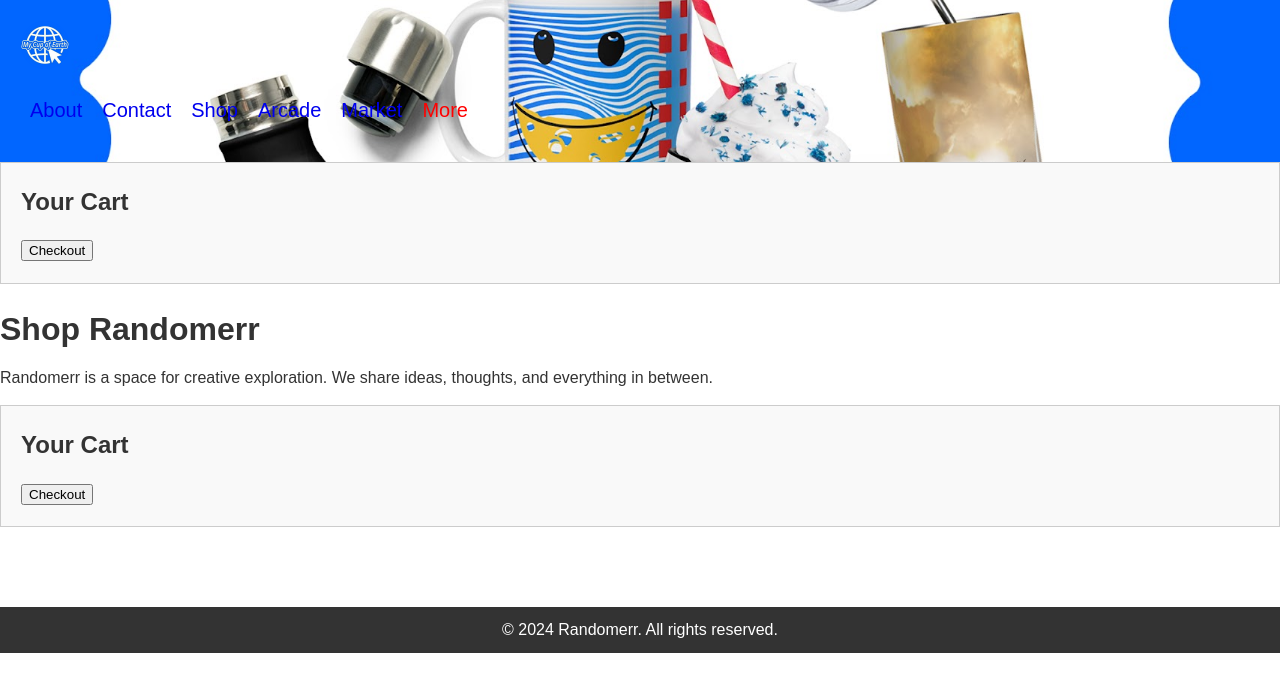
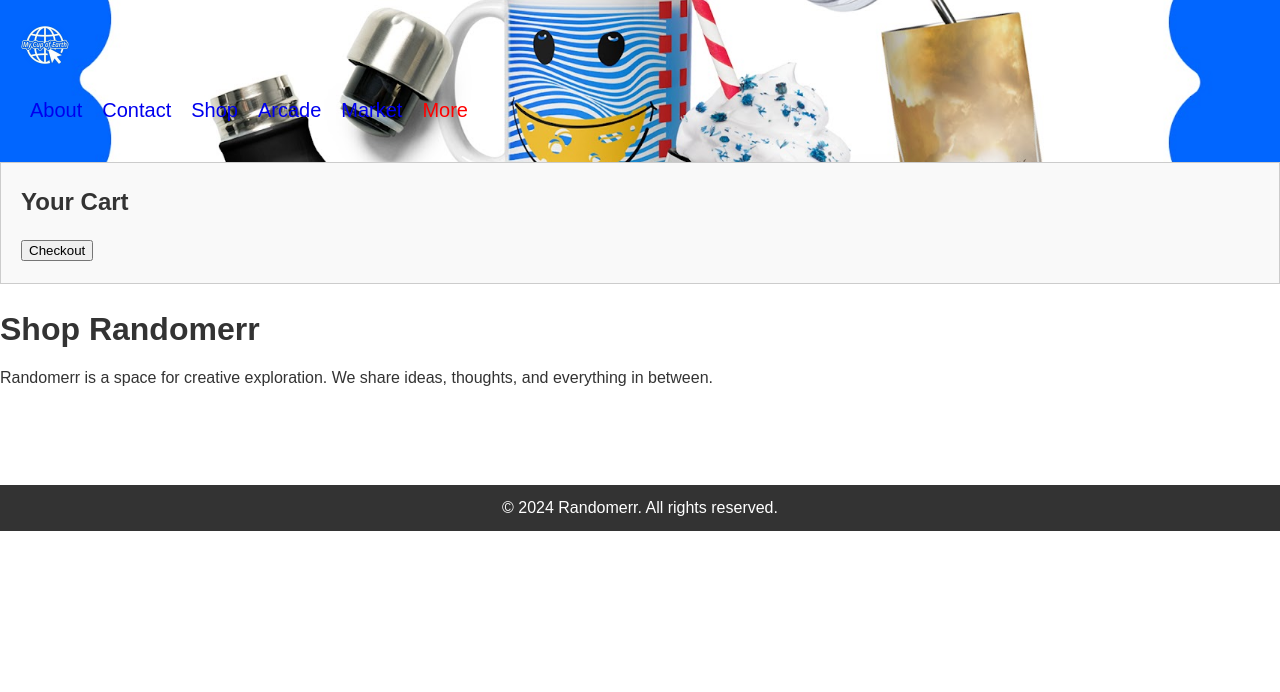
Before and after one commit to m-cochran/Randomerr, a Jekyll site: the page built from shop.md, in a window 1280 px wide. Shown: the top 692 px of the page. Built offline with Jekyll 4.4.1, drawn with Linux system fonts in a browser that asks for light colours.

Commit message:
Update shop.md

```diff
--- a/shop.md
+++ b/shop.md
@@ -8,12 +8,6 @@ permalink: /shop/
 
 Randomerr is a space for creative exploration. We share ideas, thoughts, and everything in between.
 
-<div id="cart-container">
-  <h2>Your Cart</h2>
-  <ul id="cart-items"></ul>
-  <div id="cart-total"></div>
-  <button id="checkout-button">Checkout</button>
-</div>
 
 <div id="product-list" class="product-list"></div>
 
```
